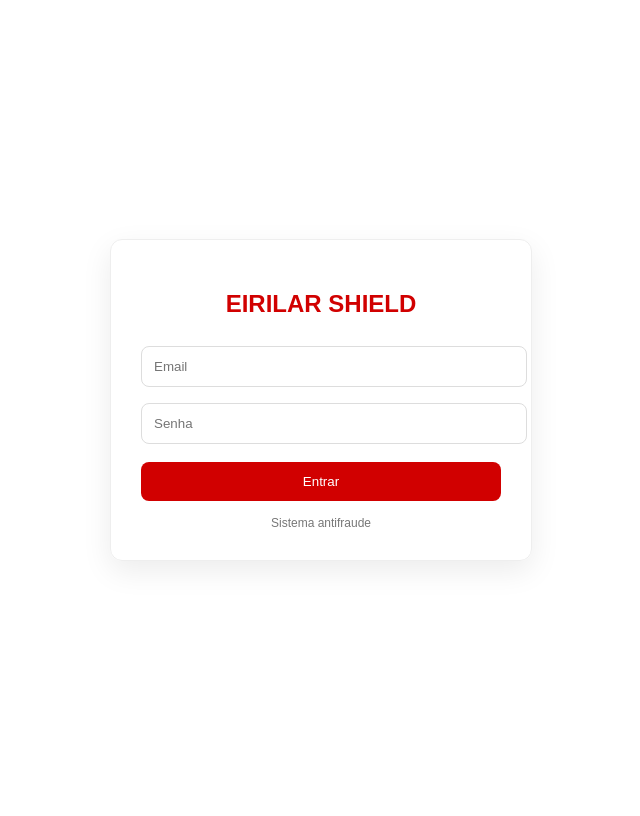
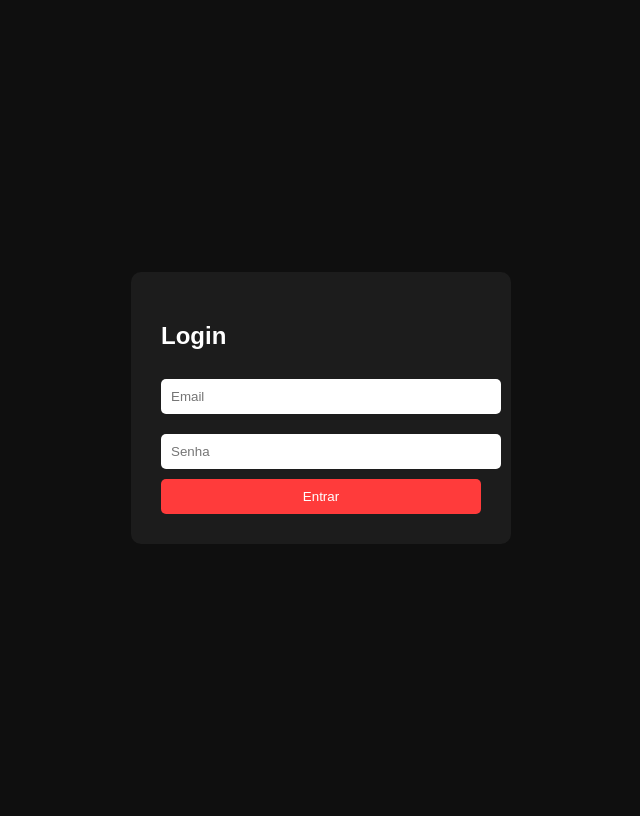
Before and after one commit to higoreirilar/EirilarShield, a Flask app: page /login in a window 1280 px wide. Shown: the whole page, without its empty margins (319-959 px from the left). Before the commit the page ends 565 px from the top, so only its background shows below. Run offline with Flask 3, Linux system fonts and the light colour scheme.

Commit message:
Update login.html

```diff
--- a/templates/login.html
+++ b/templates/login.html
@@ -1,62 +1,53 @@
 <!DOCTYPE html>
-<html lang="pt-BR">
+<html lang="pt-br">
 <head>
     <meta charset="UTF-8">
-    <title>Eirilar Shield - Login</title>
+    <title>Login</title>
+    <meta name="viewport" content="width=device-width, initial-scale=1.0">
 
     <style>
         body {
-            margin: 0;
             font-family: Arial, sans-serif;
-            background: #ffffff;
+            background: #0f0f0f;
+            color: white;
             display: flex;
+            justify-content: center;
+            align-items: center;
             height: 100vh;
-            align-items: center;
-            justify-content: center;
         }
 
         .box {
-            width: 360px;
+            background: #1c1c1c;
             padding: 30px;
-            border: 1px solid #eee;
-            border-radius: 12px;
-            box-shadow: 0 10px 30px rgba(0,0,0,0.08);
-        }
-
-        h2 {
-            margin-bottom: 20px;
-            color: #d10000;
-            text-align: center;
+            border-radius: 10px;
+            width: 320px;
         }
 
         input {
             width: 100%;
-            padding: 12px;
-            margin: 8px 0;
-            border: 1px solid #ddd;
-            border-radius: 8px;
+            padding: 10px;
+            margin: 10px 0;
+            border: none;
+            border-radius: 5px;
         }
 
         button {
             width: 100%;
-            padding: 12px;
-            background: #d10000;
+            padding: 10px;
+            background: #ff3b3b;
             color: white;
             border: none;
-            border-radius: 8px;
+            border-radius: 5px;
             cursor: pointer;
-            margin-top: 10px;
         }
 
         button:hover {
-            background: #a80000;
+            background: #ff1f1f;
         }
 
-        .footer {
-            text-align: center;
-            font-size: 12px;
-            margin-top: 15px;
-            color: #777;
+        .msg {
+            color: #ff6b6b;
+            font-size: 14px;
         }
     </style>
 </head>
@@ -64,18 +55,29 @@
 <body>
 
 <div class="box">
-    <h2>EIRILAR SHIELD</h2>
 
-    <form method="POST">
+    <h2>Login</h2>
+
+    {% with messages = get_flashed_messages() %}
+      {% if messages %}
+        <div class="msg">
+          {% for msg in messages %}
+            <p>{{ msg }}</p>
+          {% endfor %}
+        </div>
+      {% endif %}
+    {% endwith %}
+
+    <form method="POST" action="{{ url_for('auth.login') }}">
+
         <input type="email" name="email" placeholder="Email" required>
+
         <input type="password" name="senha" placeholder="Senha" required>
 
         <button type="submit">Entrar</button>
+
     </form>
 
-    <div class="footer">
-        Sistema antifraude
-    </div>
 </div>
 
 </body>
```
